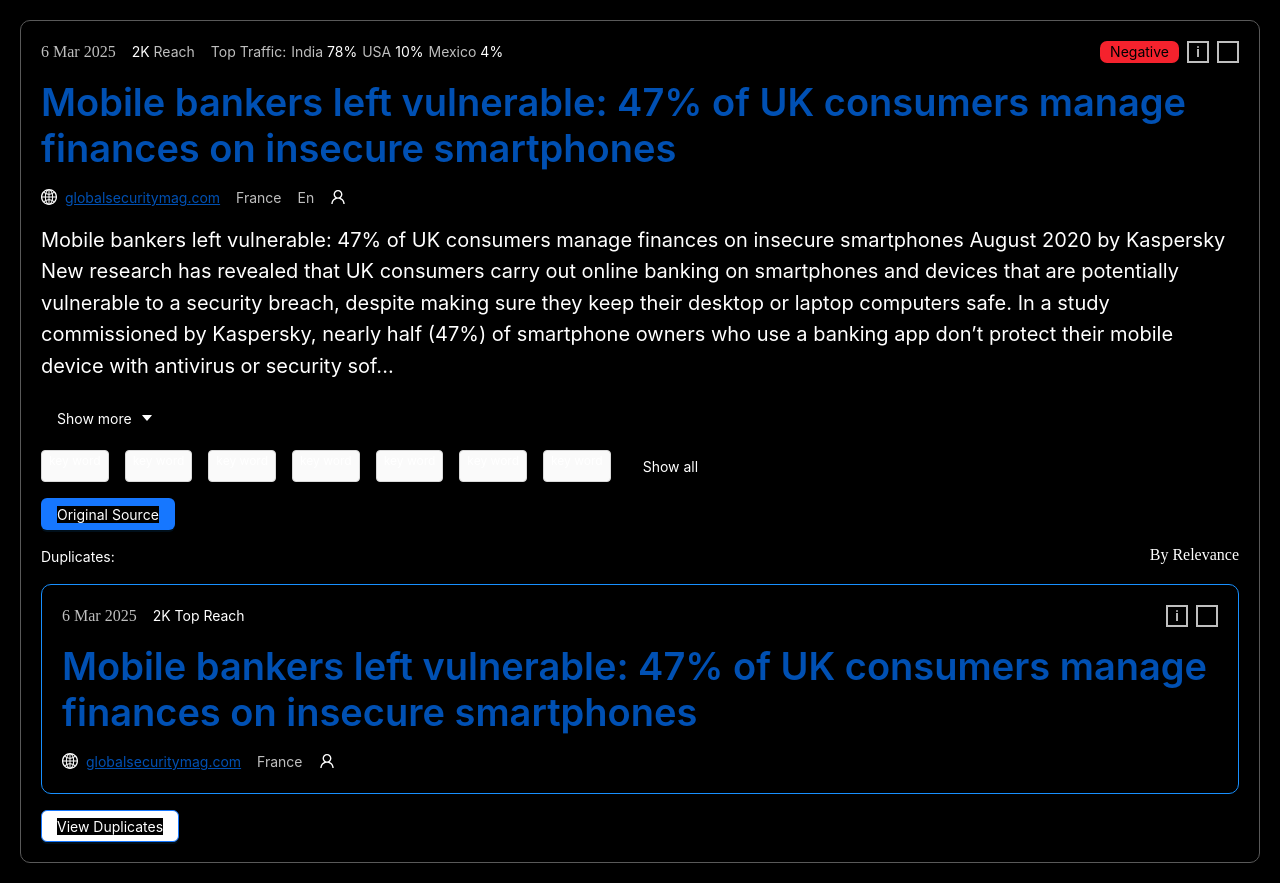
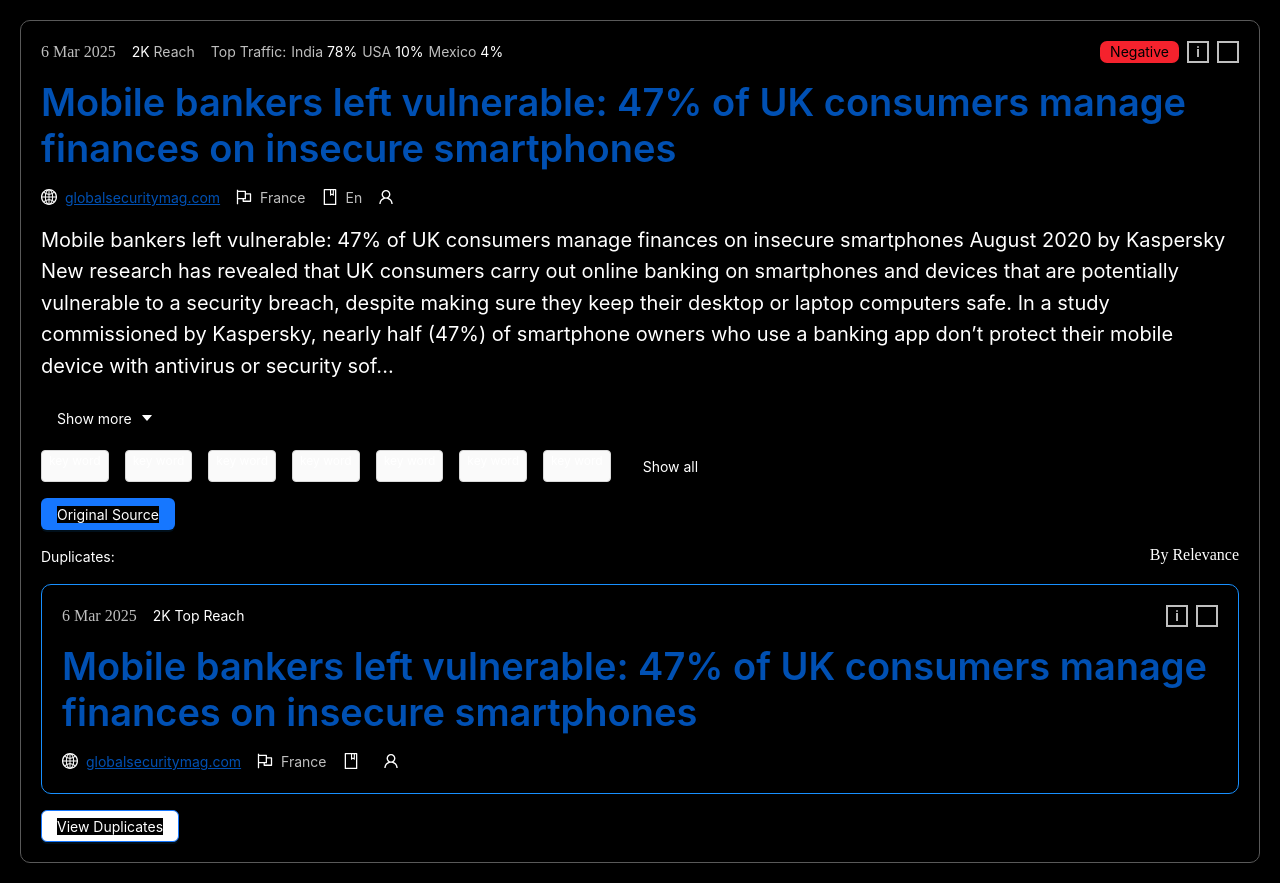
Before and after one commit to gr-sv/newsblock, a React (Create React App) app: page / in a window 1280 px wide. Built offline with nearby package versions, Linux system fonts and the light colour scheme.

Commit message:
Add antd icons into HeaderOfNews

```diff
--- a/src/components/widgets/headerOfNews/headerOfNews.jsx
+++ b/src/components/widgets/headerOfNews/headerOfNews.jsx
@@ -1,7 +1,12 @@
 import React from 'react';
 import classNames from 'classnames';
 import { Flex, Typography, Space } from 'antd';
-import { GlobalOutlined, UserOutlined } from '@ant-design/icons';
+import {
+	GlobalOutlined,
+	UserOutlined,
+	FlagOutlined,
+	BookOutlined
+} from '@ant-design/icons';
 import { data } from '../../../data.js';
 import DateOfNews from '../../shared/dateOfNews/dateOfNews';
 import Reach from '../../shared/reach/reach';
@@ -44,23 +49,27 @@ function HeaderOfNews ({ className, fullHeader, shortHeader, ...otherProps }) {
 			<Title className={s.title}>{data?.TI}</Title>
 
 			<Flex justify='start' gap='middle'>
-
 				<Space>
 					<GlobalOutlined style={{ color: '#bfbfbf' }} />
 					<Link className={s.link} href={data?.DOM}>{data?.DOM}</Link>
 				</Space>
 
-				<Text className={s.country}>{data?.CNTR}</Text>
-				<Text className={`${s.noneLang} ${s.lang}`}>{data?.LANG}</Text>
+				<Space>
+					<FlagOutlined />
+					<Text className={s.country}>{data?.CNTR}</Text>
+				</Space>
+
+				<Space>
+					<BookOutlined />
+					<Text className={`${s.noneLang} ${s.lang}`}>{data?.LANG}</Text>
+				</Space>
 
 				<Space>
 					<UserOutlined />
 					<Text className={s.author}>{data?.AU}</Text>
 				</Space>
-
 			</Flex>
 		</Flex>
-
 	)
 }
 
```
